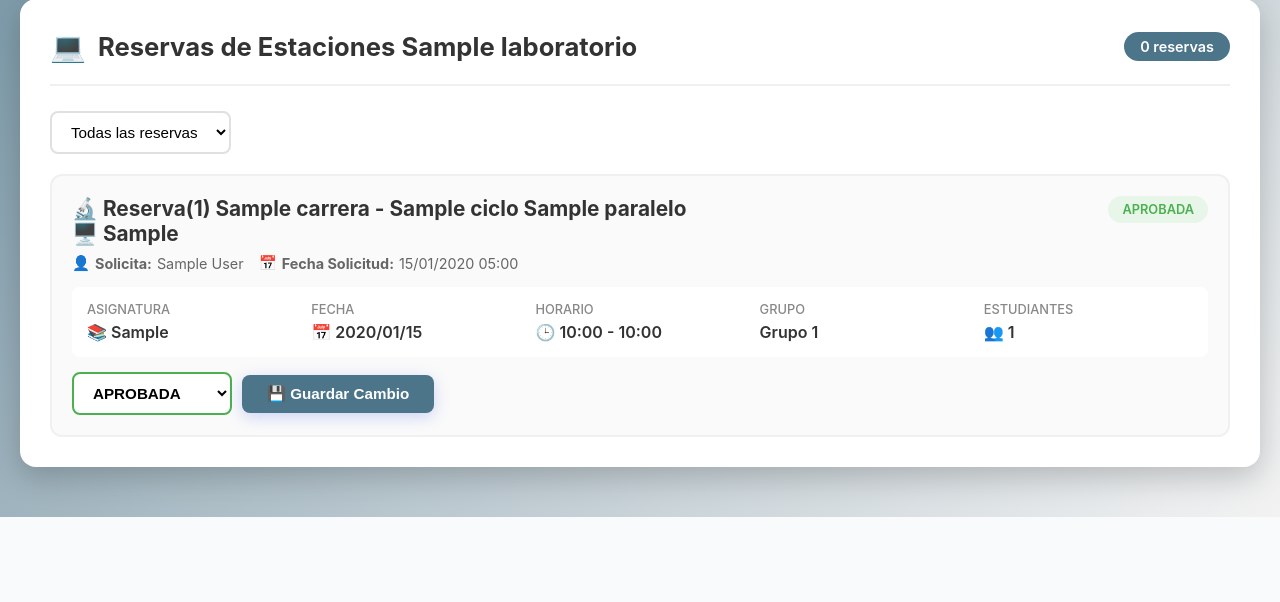
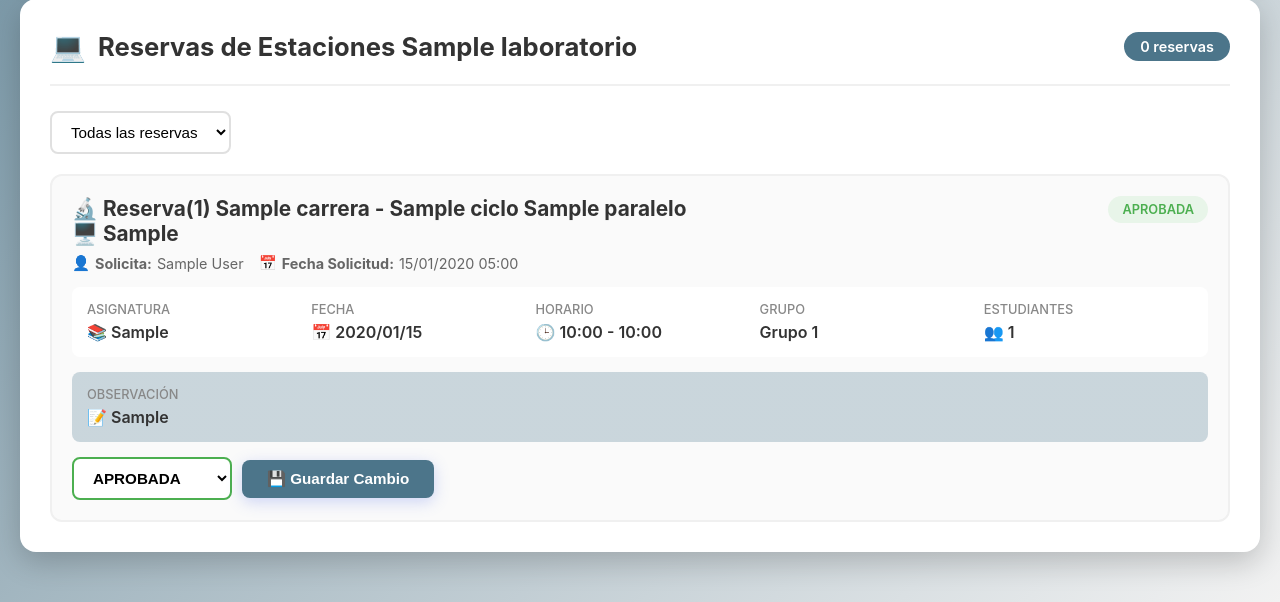
Before and after one commit to Edmartinez28/agendamiento-aulas, a Django app: page /gestion/reservas/1/ in a window 1280 px wide. Shown: the part 770-1372 px from the top of the page. Before the commit the page ends 1287 px from the top, so only its background shows below. Run offline with Django 5.2, Linux system fonts and the light colour scheme; a user stored in the database is signed in; tables that the repository leaves empty hold one stand-in row (values such as "Sample post"); parts of the project's set-up code (start-up, migrations or seed data) failed here and were passed over.

Commit message:
Observation field added

```diff
--- a/core/models.py
+++ b/core/models.py
@@ -121,6 +121,8 @@ class Reserva(models.Model):
     estudiantes = models.IntegerField(null=False, default=1)
     tipo = models.CharField(max_length=30, choices=TIPO_CHOICES, default="CLASES NORMALES")
 
+    observacion = models.TextField(blank=True, null=True)
+
     class Meta:
         indexes = [
             models.Index(fields=["laboratorio", "fecha", "slot"]),
--- a/gestion/templates/horariolaboratorio.html
+++ b/gestion/templates/horariolaboratorio.html
@@ -923,6 +923,12 @@
                     <span class="modal-value">${reserva.estacion.nombre}</span>
                 </div>
                 ` : ''}
+                ${reserva.observacion ? `
+                <div class="modal-field">
+                    <span class="modal-label">Observación</span>
+                    <span class="modal-value">${reserva.observacion}</span>
+                </div>
+                ` : ''}
             `;
 
             modal.classList.add('show');
--- a/gestion/templates/listadoreservas.html
+++ b/gestion/templates/listadoreservas.html
@@ -243,6 +243,19 @@
             border-radius: 8px;
         }
 
+        .observation-details {
+            display: grid;
+            grid-template-columns: repeat(auto-fit, minmax(200px, 1fr));
+            gap: 15px;
+            margin-bottom: 15px;
+            padding: 15px;
+            background: linear-gradient(
+                rgba(255, 255, 255, 0.7),
+                rgba(255, 255, 255, 0.7)
+            ), {{ fondo|default:"#4C758A" }};
+            border-radius: 8px;
+        }
+
         .detail-item {
             display: flex;
             flex-direction: column;
@@ -483,6 +496,10 @@
                 grid-template-columns: 1fr;
             }
 
+            .observation-details {
+                grid-template-columns: 1fr;
+            }
+
             .stats-grid {
                 grid-template-columns: 1fr;
             }
@@ -674,6 +691,17 @@
                         </div>
                     </div>
 
+                    {% if reserva.observacion %}
+                        <div class="observation-details">
+                            <div class="detail-item">
+                                <span class="detail-label">Observación</span>
+                                <span class="detail-value">
+                                    📝 {{ reserva.observacion }}
+                                </span>
+                            </div>
+                        </div>
+                    {% endif %}
+
                     <div class="reservation-actions">
                         <form method="post" action="{% url 'gestion:cambiar_estado_reserva' reserva.id %}">
                             {% csrf_token %}
@@ -787,6 +815,17 @@
                             </div>
                         </div>
 
+                        {% if reserva.observacion %}
+                            <div class="observation-details">
+                                <div class="detail-item">
+                                    <span class="detail-label">Observación</span>
+                                    <span class="detail-value">
+                                        📝 {{ reserva.observacion }}
+                                    </span>
+                                </div>
+                            </div>
+                        {% endif %}
+
                         <div class="reservation-actions">
                             <form method="post" action="{% url 'gestion:cambiar_estado_reserva' reserva.id %}">
                                 {% csrf_token %}
--- a/gestion/views.py
+++ b/gestion/views.py
@@ -145,7 +145,8 @@ def obtenerhorario(request, id_lab):
             "grupo": r.grupo,
             "estudiantes": r.estudiantes,
             "tipo": r.tipo,
-            "usuario": r.usuario.get_full_name() or r.usuario.username
+            "usuario": r.usuario.get_full_name() or r.usuario.username,
+            "observacion": r.observacion if r.observacion else "",
         })
 
     slots = []
--- a/reservas/views.py
+++ b/reservas/views.py
@@ -104,6 +104,7 @@ def guardar_reserva(request, id_lab):
         grupo = data.get("grupo")
         estudiantes = data.get("numEstudiantes")
         horarios = data.get("horarios")
+        observacion = data.get("observacion")
 
         if not horarios:
             return JsonResponse({"error": "No hay horarios seleccionados"}, status=400)
@@ -125,6 +126,7 @@ def guardar_reserva(request, id_lab):
                     paralelo_id=paralelo_id,
                     grupo=grupo,
                     estudiantes=estudiantes,
+                    observacion=observacion,
                 )
 
                 reserva.full_clean()  # 🔥 valida conflictos
@@ -268,6 +270,7 @@ def guardar_reserva_estacion(request, id_lab):
         estacion_id = data.get("estacion_id")
         slot_id = data.get("slot_id")
         fecha = data.get("fecha")
+        observacion = data.get("observacion")
 
         # ejemplo guardado
         Reserva.objects.create(
@@ -279,6 +282,7 @@ def guardar_reserva_estacion(request, id_lab):
             estacion_id=estacion_id,
             slot_id=slot_id,
             fecha=fecha,
+            observacion=observacion,
             usuario=request.user
         )
 
```
Also changed, not shown: reservas/templates/reservasestaciones.html (+22 -1 lines), reservas/templates/reservaslaboratorios.html (+22 -1 lines), core/migrations/0007_reserva_observacion.py (added).
